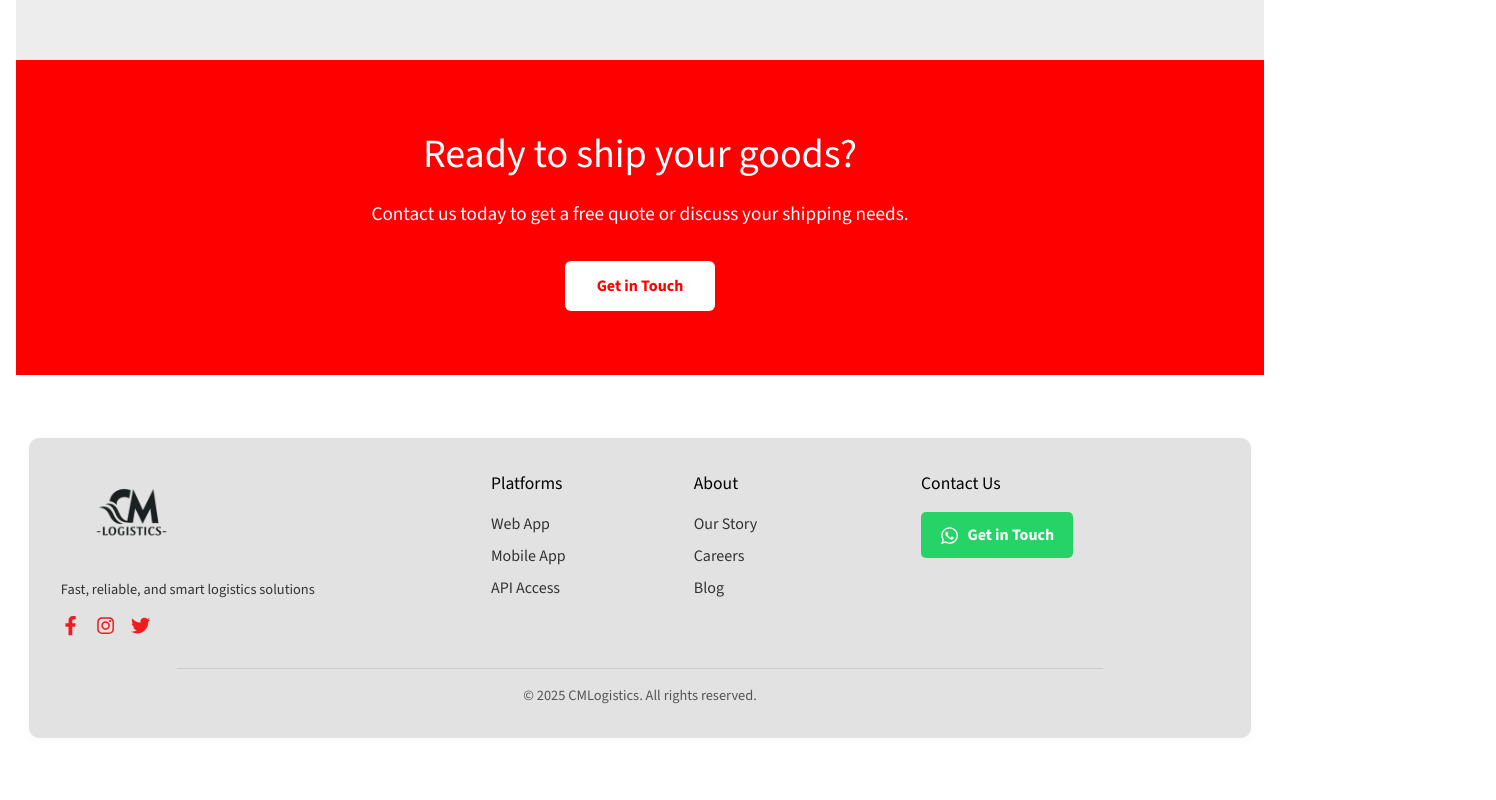
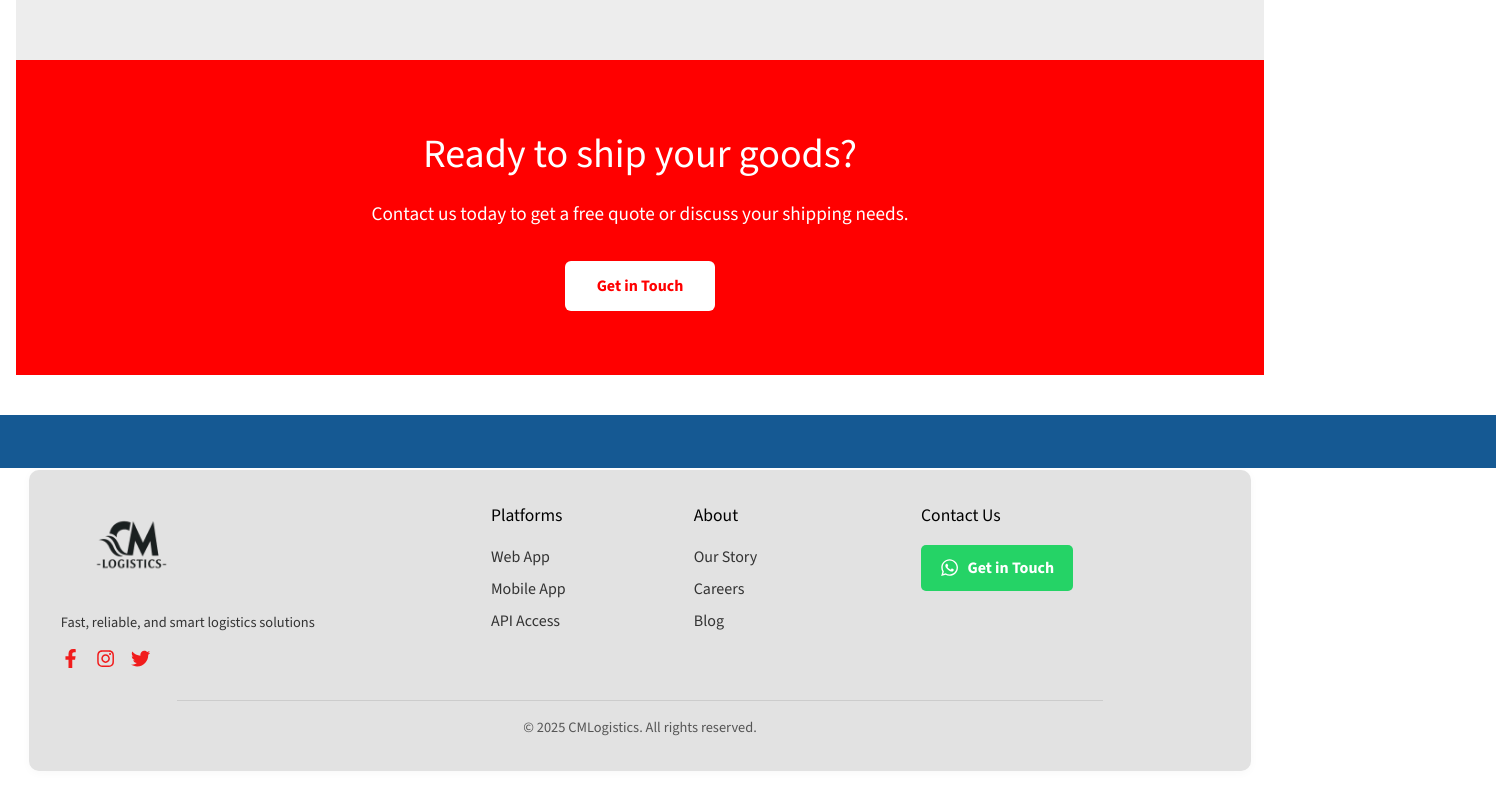
Before and after one commit to Lloydchogari/CM-Logistics, a Next.js app: page /ServicesPage in a window 1280 px wide. Shown: the part 3378-4178 px from the top of the page, 1496 px wide, since content can reach past the window. Before the commit the page ends 4145 px from the top, so only its background shows below. Built offline with nearby package versions, Linux system fonts and the light colour scheme.

Commit message:
first commit

```diff
--- a/app/ServicesPage/Services.scss
+++ b/app/ServicesPage/Services.scss
@@ -482,6 +482,43 @@
 }
 
 
+
+
+/* Scrolling strip */
+.scrolling-strip {
+  width: 1500px;
+  background: #155993;
+  padding: 12px 10px;
+  margin-top: 40px;
+  overflow: hidden;
+  white-space: nowrap;
+  position: relative;
+  margin-left: -20px;
+  margin-bottom: -60px;
+}
+
+.scrolling-text {
+  display: inline-block;
+  animation: scroll-left 60s linear infinite;
+}
+
+.scrolling-text span {
+  font-size: 1.2rem;
+  font-weight: bold;
+  margin-right: 50px;
+  color: white;
+}
+
+@keyframes scroll-left {
+  0% {
+    transform: translateX(100%);
+  }
+  100% {
+    transform: translateX(-100%);
+  }
+}
+
+
 /* ===== 6) FOOTER OUR FOOTER===== */
 
 .footerSection {
--- a/app/ServicesPage/page.tsx
+++ b/app/ServicesPage/page.tsx
@@ -230,7 +230,15 @@ export default function Services() {
         </div>
       </section>
 
-              {/*=====6 FOOTER OUR FOOTER */}
+      {/* Scrolling bottom strip */}
+      <div className="scrolling-strip">
+        <div className="scrolling-text">
+          <span>Digital Design ✱ Digital Marketing ✱ Web Design & Development ✱ Creative Marketing ✱ Media Production ✱ Signage Solutions ✱</span>
+          <span>Digital Design ✱ Digital Marketing ✱ Web Design & Development ✱ Creative Marketing ✱ Media Production ✱ Signage Solutions ✱</span>
+        </div>
+      </div>
+
+              {/*=====6 FOOTER OUR FOOTER==== */}
 
               <footer className="footerSection">
                     <div className="footerInnerContainer">
```
